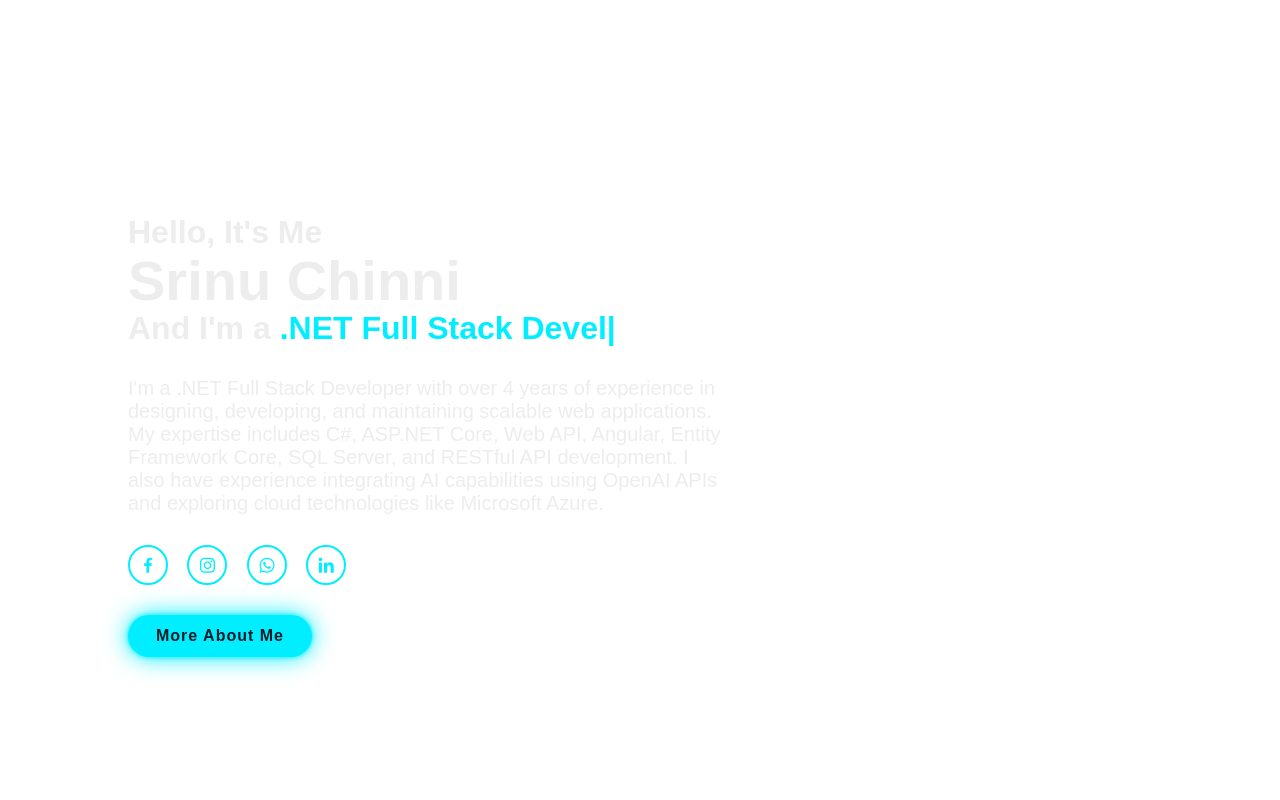
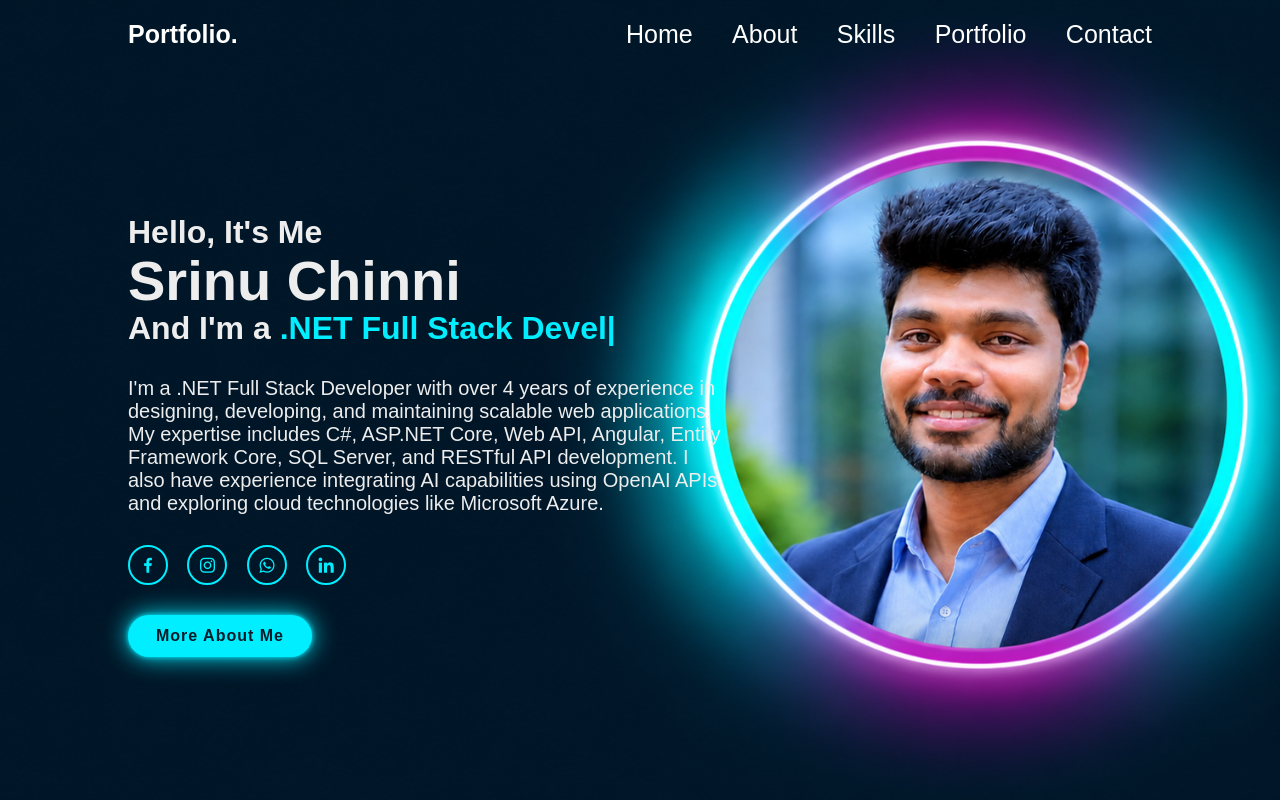
Before and after one commit to chinnisrinu7979/my-portfolio, a website: page index.html in a window 1280 px wide. Shown: the top 800 px of the page. Drawn offline with nearby package versions, Linux system fonts and the light colour scheme; files whose address does not match are found by name.

Commit message:
Update stylesheet.css

```diff
--- a/stylesheet.css
+++ b/stylesheet.css
@@ -56,7 +56,7 @@ body {
     width: 100%;
     justify-content: space-between;
     height: 100vh;
-    background: url('./images/Neon Portrait Streaming Banner.png') no-repeat;
+    background: url('./Neon Portrait Streaming Banner.png') no-repeat;
     background-size: cover;
     background-position: center;
     display: flex;
```
